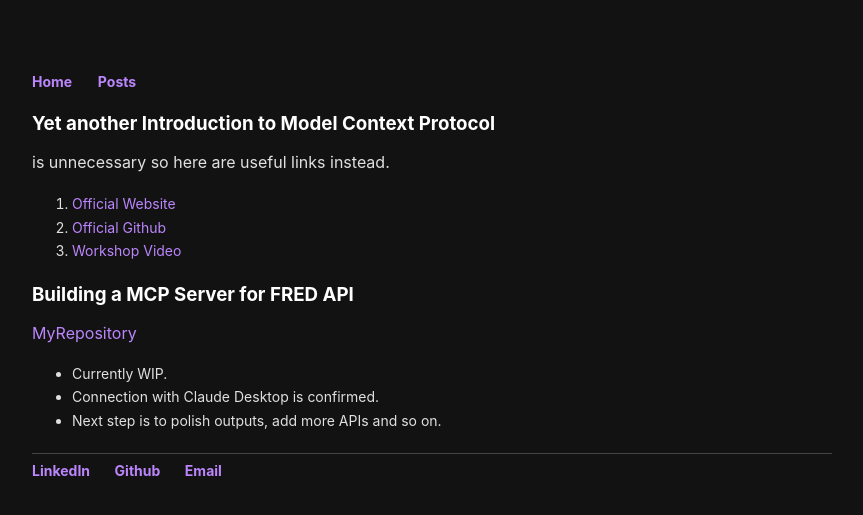
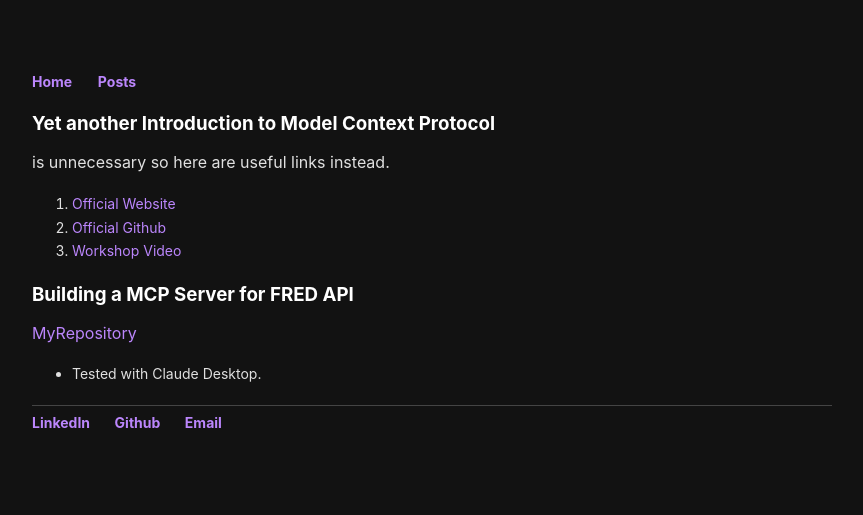
Before and after one commit to sean-sj-jung/sean-sj-jung.github.io, a Jekyll site: the page built from _posts/2025-03-31-building-mcp-fred-server.md, in a window 1280 px wide. Shown: the top 515 px of the page, without its empty margins (208-1071 px from the left). Built offline with Jekyll 4.4.1, drawn with Linux system fonts in a browser that asks for light colours; nearby versions of some CDN libraries.

Commit message:
update mcps

```diff
--- a/_posts/2025-03-31-building-mcp-fred-server.md
+++ b/_posts/2025-03-31-building-mcp-fred-server.md
@@ -13,6 +13,4 @@
 
 ### Building a MCP Server for FRED API
 [MyRepository](https://github.com/sean-sj-jung/mcp_fred)
-- Currently WIP.
-- Connection with Claude Desktop is confirmed.
-- Next step is to polish outputs, add more APIs and so on.
+- Tested with Claude Desktop.
```
Also changed, not shown: _posts/2025-06-09-SSEMCP.md (added, +19 -0 lines).
